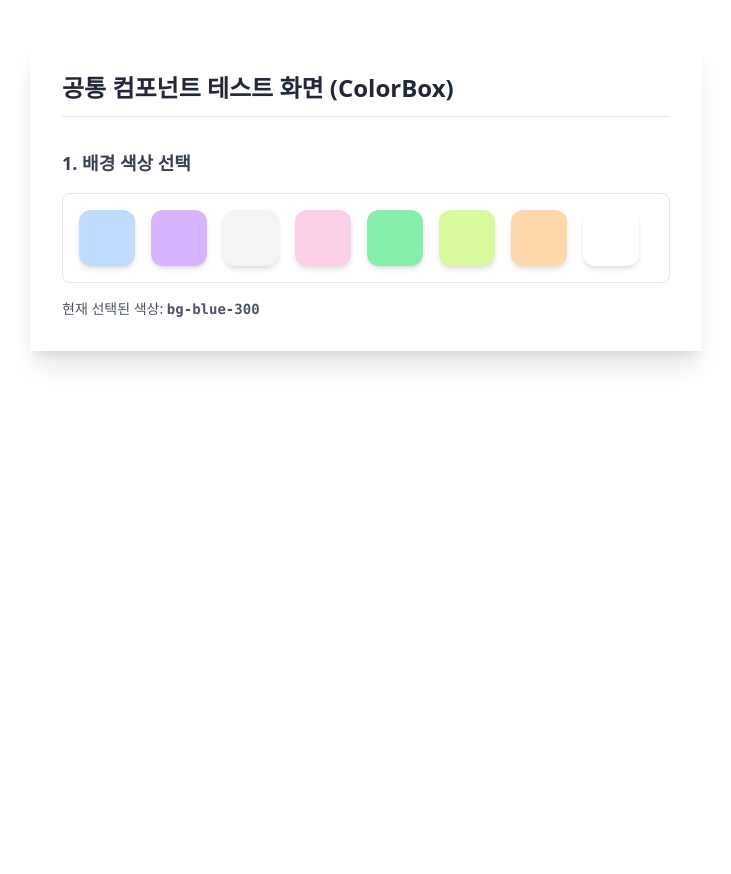
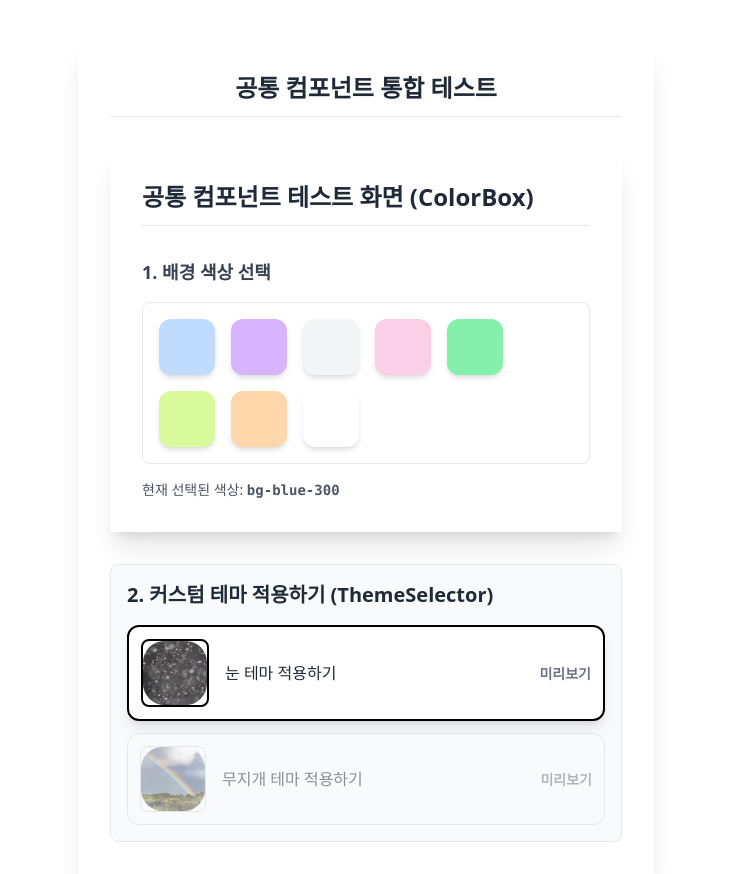
Before and after one commit to RollProject/Roll_Frontend, a React app: page /testButton in a window 1280 px wide. Shown: the whole page, without its empty margins (274-1005 px from the left). Before the commit the page ends 800 px from the top, so only its background shows below. Built offline with nearby package versions, Linux system fonts and the light colour scheme; the HTML template or start-up script is replaced by a standard one.

Commit message:
fix: test페이지 간소화
테스트 페이지가 5개 넘기니 app.jsx가 지저분해져서 2개의 페이지에 합침

```diff
--- a/src/pages/TestInputPage.jsx
+++ b/src/pages/TestInputPage.jsx
@@ -1,51 +1,61 @@
 import React, { useState } from 'react';
+
 import TextInput from '@/components/commons/Inputs/TextInput';
 import TextArea from '@/components/commons/Inputs/TextArea';
-
-// Dropdown 컴포넌트와 폰트 옵션을 가져옵니다.
 import Dropdown from '@/components/commons/Inputs/Dropdown';
+import RotatedMemoCard from '@/components/commons/Inputs/RotatedMemoCard';
+import WriteButton from '@/components/commons/buttons/WriteButton';
 import { FONT_OPTIONS } from '@/components/commons/Inputs/inputStyles';
 
 function TestInputPage() {
+    // 폼 상태 관리
     const [title, setTitle] = useState('');
     const [message, setMessage] = useState('');
-  // 폰트 상태 추가: 기본값은 첫 번째 옵션의 value
     const [fontStyle, setFontStyle] = useState(FONT_OPTIONS[0].value);
 
-  // 드롭다운 변경 핸들러
+    // 드롭다운 변경
     const handleFontChange = (e) => {
         setFontStyle(e.target.value);
     };
 
+    // FAB 버튼 클릭 핸들러 (테스트용)
+    const handleFABClick = () => {
+        alert("버튼이 클릭되었습니다! (새 메시지 작성 액션)");
+    };
+
       return (
-    <div className="p-8 max-w-xl mx-auto space-y-10 bg-gray-50 border border-gray-200 rounded-lg shadow-lg mt-10">
+        <div className="relative min-h-screen">
+            <div className="p-8 max-w-xl mx-auto space-y-10 bg-gray-50 border border-gray-200 rounded-lg shadow-lg mt-10 pb-20">
 
-      {/* 1. TextInput 테스트 영역 */}
+                {/* 헤더 또는 제목 */}
+                <h1 className="text-2xl font-bold text-center text-gray-800">
+                    공통 입력 컴포넌트 테스트 화면 (Font 연동)
+                </h1>
+
+                {/* 1. TextInput (제목/대상) 영역 */}
                 <div className="space-y-2">
                     <label className="text-lg font-bold text-gray-800 block">To.</label>
                     <TextInput
                         placeholder="받는 사람의 이름 또는 제목을 입력해주세요"
                         value={title}
                         onChange={(e) => setTitle(e.target.value)}
-        //백엔드 key 미지정
                         name="paperTitle"
                     />
-        <p className="text-sm text-gray-500 pt-2">
-            * TextInput (현재 입력 값: {title})
-        </p>
                 </div>
 
                 {/* 2. Dropdown (폰트 선택) 영역 */}
                 <div className="space-y-2">
+                    <label className="text-lg font-bold text-gray-800 block">폰트를 선택해 주세요.</label>
                     <Dropdown
                         options={FONT_OPTIONS}
                         value={fontStyle}
                         onChange={handleFontChange}
+                        name="messageFont"
                         className={fontStyle}
                     />
                 </div>
 
-      {/* 3. TextArea 테스트 영역 */}
+                {/* 3. TextArea (메시지 내용) 영역 */}
                 <div className="space-y-2">
                     <label className="text-lg font-bold text-gray-800 block">메시지 내용</label>
                     <TextArea
@@ -53,13 +63,34 @@ function TestInputPage() {
                         value={message}
                         onChange={(e) => setMessage(e.target.value)}
                         maxLength={500}
-          // Dropdown에서 선택된 폰트 스타일을 Prop으로 전달
                         fontStyle={fontStyle}
+                        name="messageContent"
                     />
-        <p className="text-sm text-gray-500 pt-2">
-            * TextArea (남은 글자 수: {500 - (message ? message.length : 0)}자)
+                    <p className="text-sm text-gray-500 pt-2 text-right">
+                        남은 글자 수: {500 - (message ? message.length : 0)}자
                     </p>
                 </div>
+
+                {/* 4. 작성 내용 미리보기 영역 (RotatedMemoCard 사용) */}
+                <div className="mt-10 pt-5 border-t border-gray-300">
+                    <h2 className="text-xl font-bold text-gray-800 mb-4">작성 내용 미리보기 (회전 카드)</h2>
+                    <div className="flex flex-wrap justify-center h-64">
+                        <RotatedMemoCard
+                            content={message || "메시지를 입력해 보세요."}
+                            fontStyle={fontStyle}
+                            bgColor="bg-yellow-100"
+                        />
+                    </div>
+                </div>
+
+
+                <div className="h-20"></div>
+
+            </div>
+
+            {/* 플러스 버튼 추가  */}
+            <WriteButton onClick={handleFABClick} />
+
         </div>
     );
 }
--- a/src/pages/TestPageButton.jsx
+++ b/src/pages/TestPageButton.jsx
@@ -1,10 +1,13 @@
 import React, { useState } from 'react';
 import ColorBox from '@/components/commons/buttons/ColorBox.jsx';
+import ThemeSelector from '@/components/commons/buttons/ThemeSelector';
+
+
 const TestColors = () => {
     // 선택된 색상 상태를 관리합니다. (초기값은 파란색)
     const [selectedColor, setSelectedColor] = useState('bg-blue-300');
 
-    // 테스트할 색상 목록 (Tailwind 클래스 사용)
+    // 테스트할 색상 목록 (Tailwind)
     const colors = [
         'bg-blue-200',
         'bg-purple-300',
@@ -43,5 +46,46 @@ const TestColors = () => {
         </div>
     );
 };
+const THEMES = [
+    // public 폴더 직속 이미지 경로라고 가정합니다.
+    { id: 'snow', name: '눈 테마 적용하기', image: '/snow.svg' },
+    { id: 'rainbow', name: '무지개 테마 적용하기', image: '/rainbow.svg' },
+];
 
-export default TestColors;
+const TestThemes = () => {
+    const [activeTheme, setActiveTheme] = useState('snow'); // 현재 선택된 테마 ID
+
+    return (
+        <div className="p-4 bg-gray-50 rounded-lg border border-gray-200">
+            <h2 className="text-xl font-bold text-gray-800 mb-4">2. 커스텀 테마 적용하기 (ThemeSelector)</h2>
+            <div className="space-y-3">
+                {THEMES.map((theme) => (
+                    <ThemeSelector
+                        key={theme.id}
+                        themeName={theme.name}
+                        imageUrl={theme.image}
+                        isSelected={activeTheme === theme.id} // ID 일치 여부로 선택 상태 결정
+                        onClick={() => setActiveTheme(theme.id)} // 클릭 시 상태 업데이트
+                    />
+                ))}
+            </div>
+        </div>
+    );
+};
+
+function TestPageButton() {
+    return (
+        <div className="p-8 max-w-xl mx-auto space-y-8 bg-white shadow-xl mt-10">
+            <h1 className="text-2xl font-bold text-center text-gray-800 border-b pb-3">
+                공통 컴포넌트 통합 테스트
+            </h1>
+
+            {/* 개별 테스트 컴포넌트 렌더링 */}
+            <TestColors />
+            <TestThemes />
+
+            {/* 참고: 이전에 만든 TextInput 테스트 페이지의 내용을 여기에 추가할 수도 있습니다. */}
+        </div>
+    );
+}
+export default TestPageButton;
--- a/src/pages/ThemeSelectionPage.jsx
+++ /dev/null
@@ -1,29 +0,0 @@
-import React, { useState } from 'react';
-import ThemeSelector from '@/components/commons/buttons/ThemeSelector';
-
-const THEMES = [
-    { id: 'snow', name: '눈 테마 적용하기', image: '/snow.svg' },
-    { id: 'rainbow', name: '무지개 테마 적용하기', image: '/rainbow.svg' },
-    // ... 기타 테마
-];
-
-function ThemeSelectionPage() {
-    const [activeTheme, setActiveTheme] = useState('snow'); // 현재 선택된 테마 ID
-
-    return (
-        <div className="p-6 space-y-4">
-            <p className="text-lg font-bold">커스텀 테마 적용하기</p>
-            {THEMES.map((theme) => (
-                <ThemeSelector
-                    key={theme.id}
-                    themeName={theme.name}
-                    imageUrl={theme.image}
-                    isSelected={activeTheme === theme.id} // ID 일치 여부로 선택 상태 결정
-                    onClick={() => setActiveTheme(theme.id)} // 클릭 시 상태 업데이트
-                />
-            ))}
-        </div>
-    );
-}
-
-export default ThemeSelectionPage;
```
Lines whose indentation alone changed are shown as unchanged.
